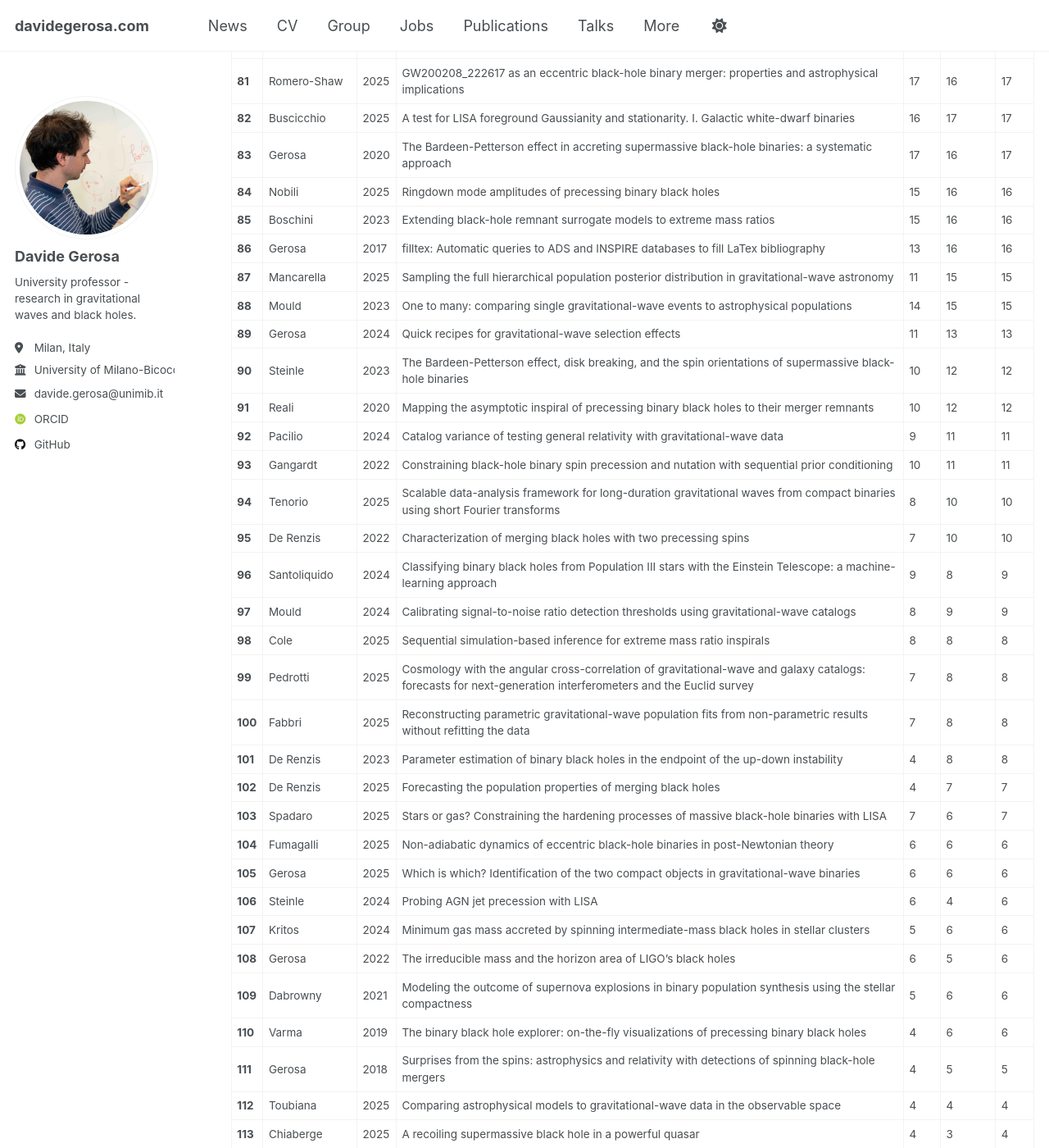
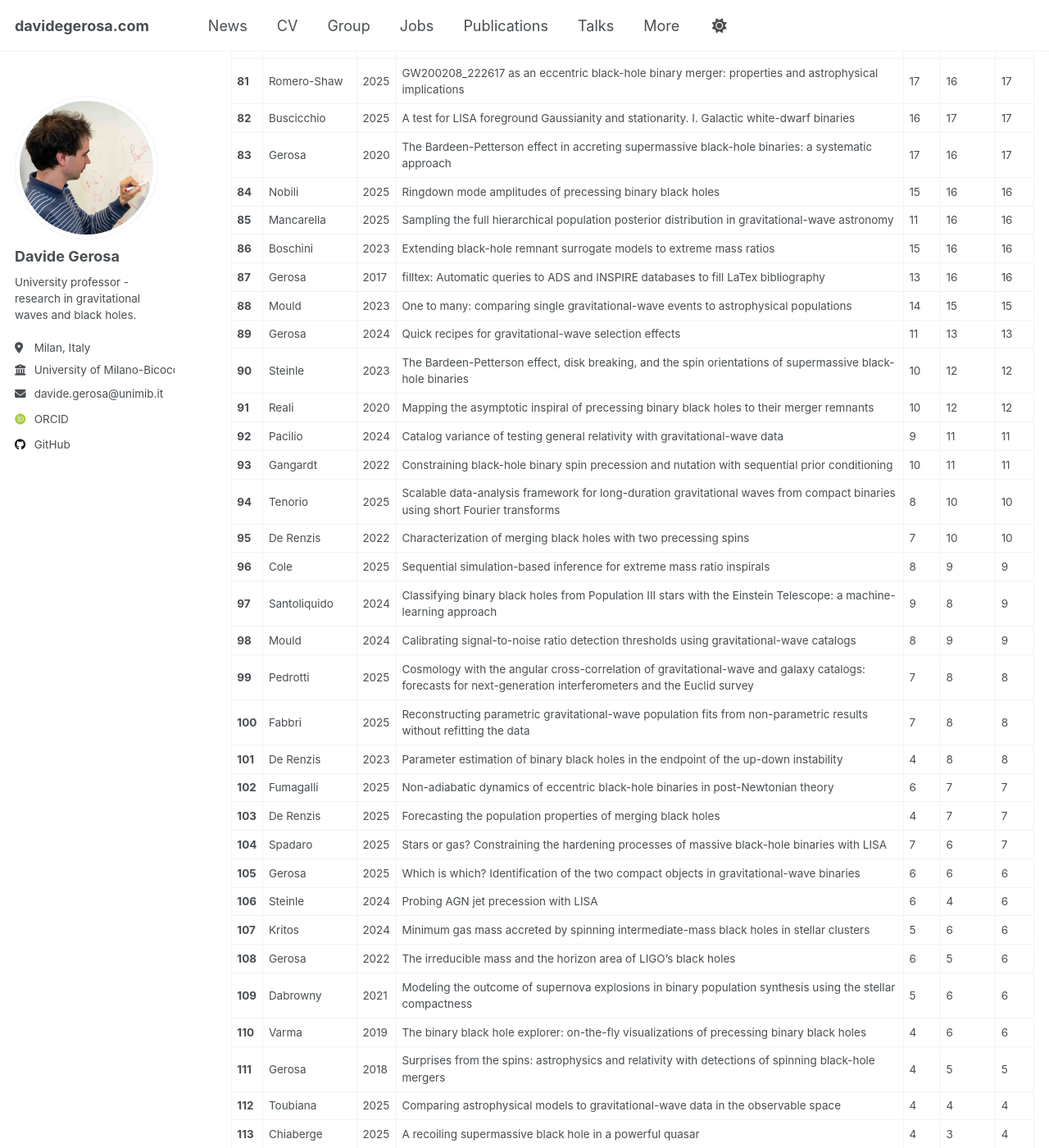
Before and after one commit to dgerosa/website, a Jekyll site: the page built from _pages/citations.md, in a window 1280 px wide and 1400 px high, scrolled down 3724 px. Shown: the whole window at 82% size. Built offline with Jekyll 4.4.1, drawn with Linux system fonts in a browser that asks for light colours; some web fonts are replaced; some of the changed text lies outside the part shown.

Commit message:
Website update from workflow

```diff
--- a/_pages/_citations.md
+++ b/_pages/_citations.md
@@ -93,9 +93,9 @@
 | **82** | Buscicchio | 2025 | A test for LISA foreground Gaussianity and stationarity. I. Galactic white-dwarf binaries | 16 | 17 | 17 |
 | **83** | Gerosa | 2020 | The Bardeen-Petterson effect in accreting supermassive black-hole binaries: a systematic approach | 17 | 16 | 17 |
 | **84** | Nobili | 2025 | Ringdown mode amplitudes of precessing binary black holes | 15 | 16 | 16 |
-| **85** | Boschini | 2023 | Extending black-hole remnant surrogate models to extreme mass ratios | 15 | 16 | 16 |
-| **86** | Gerosa | 2017 | filltex: Automatic queries to ADS and INSPIRE databases to fill LaTex bibliography | 13 | 16 | 16 |
-| **87** | Mancarella | 2025 | Sampling the full hierarchical population posterior distribution in gravitational-wave astronomy | 11 | 15 | 15 |
+| **85** | Mancarella | 2025 | Sampling the full hierarchical population posterior distribution in gravitational-wave astronomy | 11 | 16 | 16 |
+| **86** | Boschini | 2023 | Extending black-hole remnant surrogate models to extreme mass ratios | 15 | 16 | 16 |
+| **87** | Gerosa | 2017 | filltex: Automatic queries to ADS and INSPIRE databases to fill LaTex bibliography | 13 | 16 | 16 |
 | **88** | Mould | 2023 | One to many: comparing single gravitational-wave events to astrophysical populations | 14 | 15 | 15 |
 | **89** | Gerosa | 2024 | Quick recipes for gravitational-wave selection effects | 11 | 13 | 13 |
 | **90** | Steinle | 2023 | The Bardeen-Petterson effect, disk breaking, and the spin orientations of supermassive black-hole binaries | 10 | 12 | 12 |
@@ -104,15 +104,15 @@
 | **93** | Gangardt | 2022 | Constraining black-hole binary spin precession and nutation with sequential prior conditioning | 10 | 11 | 11 |
 | **94** | Tenorio | 2025 | Scalable data-analysis framework for long-duration gravitational waves from compact binaries using short Fourier transforms | 8 | 10 | 10 |
 | **95** | De Renzis | 2022 | Characterization of merging black holes with two precessing spins | 7 | 10 | 10 |
-| **96** | Santoliquido | 2024 | Classifying binary black holes from Population III stars with the Einstein Telescope: a machine-learning approach | 9 | 8 | 9 |
-| **97** | Mould | 2024 | Calibrating signal-to-noise ratio detection thresholds using gravitational-wave catalogs | 8 | 9 | 9 |
-| **98** | Cole | 2025 | Sequential simulation-based inference for extreme mass ratio inspirals | 8 | 8 | 8 |
+| **96** | Cole | 2025 | Sequential simulation-based inference for extreme mass ratio inspirals | 8 | 9 | 9 |
+| **97** | Santoliquido | 2024 | Classifying binary black holes from Population III stars with the Einstein Telescope: a machine-learning approach | 9 | 8 | 9 |
+| **98** | Mould | 2024 | Calibrating signal-to-noise ratio detection thresholds using gravitational-wave catalogs | 8 | 9 | 9 |
 | **99** | Pedrotti | 2025 | Cosmology with the angular cross-correlation of gravitational-wave and galaxy catalogs: forecasts for next-generation interferometers and the Euclid survey | 7 | 8 | 8 |
 | **100** | Fabbri | 2025 | Reconstructing parametric gravitational-wave population fits from non-parametric results without refitting the data | 7 | 8 | 8 |
 | **101** | De Renzis | 2023 | Parameter estimation of binary black holes in the endpoint of the up-down instability | 4 | 8 | 8 |
-| **102** | De Renzis | 2025 | Forecasting the population properties of merging black holes | 4 | 7 | 7 |
-| **103** | Spadaro | 2025 | Stars or gas? Constraining the hardening processes of massive black-hole binaries with LISA | 7 | 6 | 7 |
-| **104** | Fumagalli | 2025 | Non-adiabatic dynamics of eccentric black-hole binaries in post-Newtonian theory | 6 | 6 | 6 |
+| **102** | Fumagalli | 2025 | Non-adiabatic dynamics of eccentric black-hole binaries in post-Newtonian theory | 6 | 7 | 7 |
+| **103** | De Renzis | 2025 | Forecasting the population properties of merging black holes | 4 | 7 | 7 |
+| **104** | Spadaro | 2025 | Stars or gas? Constraining the hardening processes of massive black-hole binaries with LISA | 7 | 6 | 7 |
 | **105** | Gerosa | 2025 | Which is which? Identification of the two compact objects in gravitational-wave binaries | 6 | 6 | 6 |
 | **106** | Steinle | 2024 | Probing AGN jet precession with LISA | 6 | 4 | 6 |
 | **107** | Kritos | 2024 | Minimum gas mass accreted by spinning intermediate-mass black holes in stellar clusters | 5 | 6 | 6 |
@@ -201,4 +201,4 @@
 
 
 <br><br>
-*Last updated: 2025-12-12 02:01:46 UTC*
+*Last updated: 2025-12-12 16:24:31 UTC*
```
Also changed, not shown: other parts of _pages/_citations.md (+16 -16 lines), _pages/_group.md (+1 -1 lines), _pages/_publications.md (+1 -1 lines), _pages/_talks.md (+1 -1 lines).
